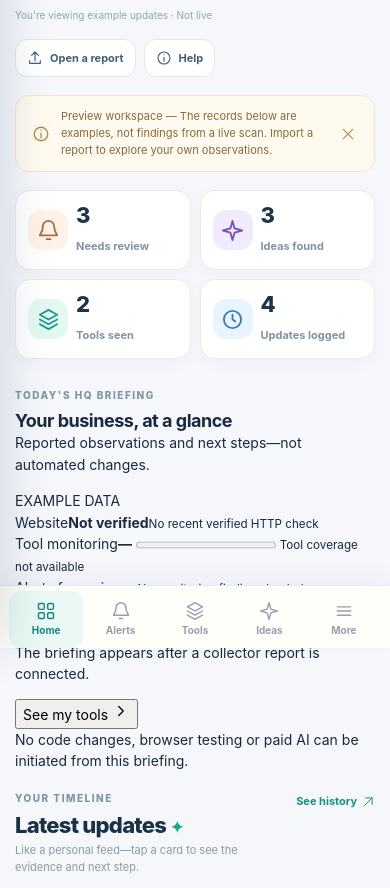
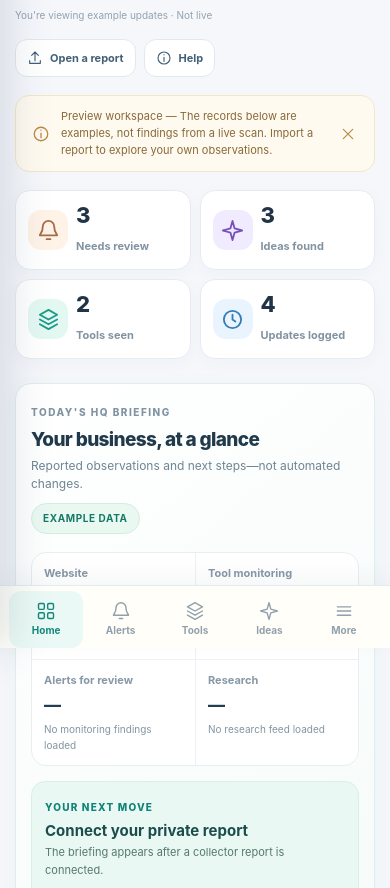
Before and after one commit to solopreneursid/YorHives_Headquarters, a plain HTML site: page index.html in a window 390 px wide. Shown: the part 196-1084 px from the top of the page. Drawn offline with Linux system fonts and the light colour scheme; no server answers.

Commit message:
style(ui): add responsive, source-labeled daily briefing cards and clear founder next action

```diff
--- a/styles.css
+++ b/styles.css
@@ -936,3 +936,50 @@ body.session-ending::after {
 @media (min-width:641px) and (max-width:700px) {
   .topbar .breadcrumb-current {display:none;}
 }
+
+
+/* Founder briefing: source-aware, accessible, spacious and deliberately brief. */
+.founder-briefing {background:linear-gradient(140deg,#ffffff,#f5fbfa);
+  border:1px solid #dfeeea;border-radius:21px;padding:22px 25px;margin:0 0 26px;
+  box-shadow:0 8px 29px #25496009;min-width:0;}
+.founder-brief-header {display:flex;justify-content:space-between;align-items:start;
+  gap:16px;margin-bottom:18px;}
+.founder-brief-header h2 {font-size:21px;letter-spacing:-.65px;color:#203a4c;
+  line-height:1.3;margin:6px 0 4px;font-weight:790;}
+.founder-brief-header p {color:#6f8593;font-size:12px;margin:0;}
+.brief-origin {display:inline-flex;align-items:center;white-space:nowrap;padding:7px 11px;
+  background:#e9f8f1;color:#167967;border:1px solid #d1eee0;
+  border-radius:100px;font-size:10px;letter-spacing:.6px;font-weight:750;}
+.brief-stats {display:grid;grid-template-columns:repeat(4,minmax(0,1fr));
+  border:1px solid #e8eef2;background:#fff;border-radius:15px;overflow:hidden;}
+.brief-stat {padding:17px 17px;min-width:0;display:flex;flex-direction:column;gap:6px;}
+.brief-stat+.brief-stat {border-left:1px solid #edf1f5;}
+.brief-stat>span {color:#8798a7;font-size:11px;font-weight:670;}
+.brief-stat strong {color:#223e50;font-size:20px;font-weight:790;
+  line-height:1.25;overflow-wrap:anywhere;letter-spacing:-.4px;}
+.brief-stat small {color:#8195a1;font-size:10px;line-height:1.55;}
+.brief-stat progress {width:100%;height:5px;accent-color:#159488;appearance:auto;}
+.brief-next {margin-top:15px;padding:15px 17px;display:flex;justify-content:space-between;
+  align-items:center;gap:13px;background:#eaf8f4;border:1px solid #d7f0e7;border-radius:14px;}
+.brief-next>div {min-width:0;flex:1;}
+.brief-next-label {font-size:10px;letter-spacing:1.2px;font-weight:780;color:#118478;}
+.brief-next strong {display:block;color:#1b4d4b;font-size:15px;line-height:1.3;margin:4px 0;}
+.brief-next p {color:#55796f;margin:0;font-size:11px;line-height:1.6;}
+.brief-action {display:inline-flex;align-items:center;justify-content:center;gap:5px;
+  flex:none;border:1px solid #128478;background:#128478;color:#fff;
+  border-radius:11px;padding:11px 13px;min-height:44px;font-size:11px;font-weight:780;}
+.brief-action:hover {background:#086f66;color:#fff;}
+.brief-action .icon {width:15px;height:15px;}
+.brief-caveat {margin:11px 0 0;color:#8ba0aa;font-size:10px;line-height:1.6;}
+@media(max-width:1100px) {.brief-stats {grid-template-columns:repeat(2,minmax(0,1fr));}
+ .brief-stat:nth-child(3) {border-left:0;border-top:1px solid #edf1f5;}
+ .brief-stat:nth-child(4) {border-top:1px solid #edf1f5;}}
+@media(max-width:580px) {.founder-briefing {padding:16px 15px;margin-bottom:20px;border-radius:16px;}
+ .founder-brief-header {flex-direction:column;gap:9px;}
+ .founder-brief-header h2 {font-size:19px;}
+ .brief-stat {padding:12px;}
+ .brief-stat strong {font-size:17px;}
+ .brief-next {flex-direction:column;align-items:stretch;gap:12px;padding:13px;}
+ .brief-action {width:100%;justify-content:center;}
+}
+@media(prefers-reduced-motion:reduce) {.brief-action {transition:none;}}
```
